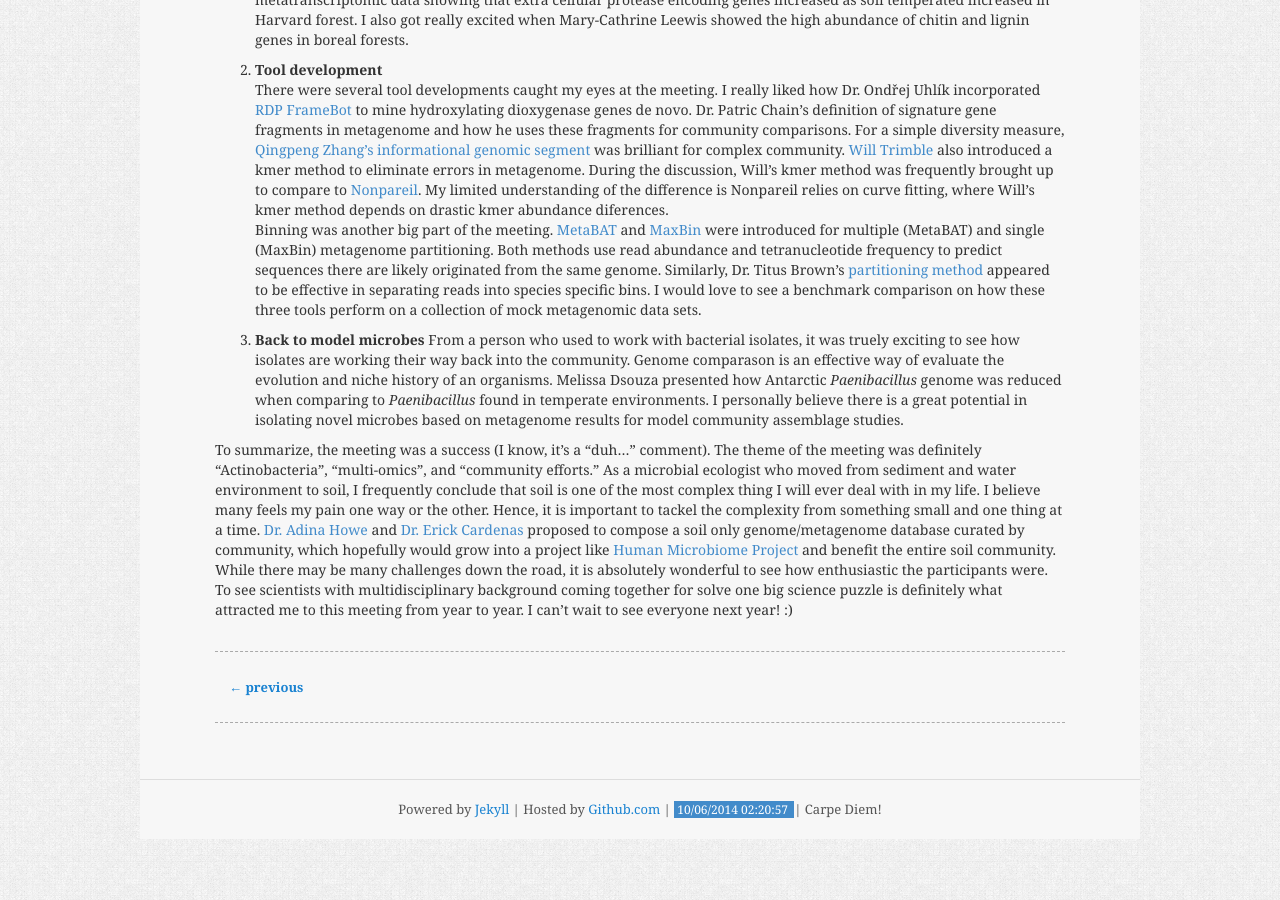
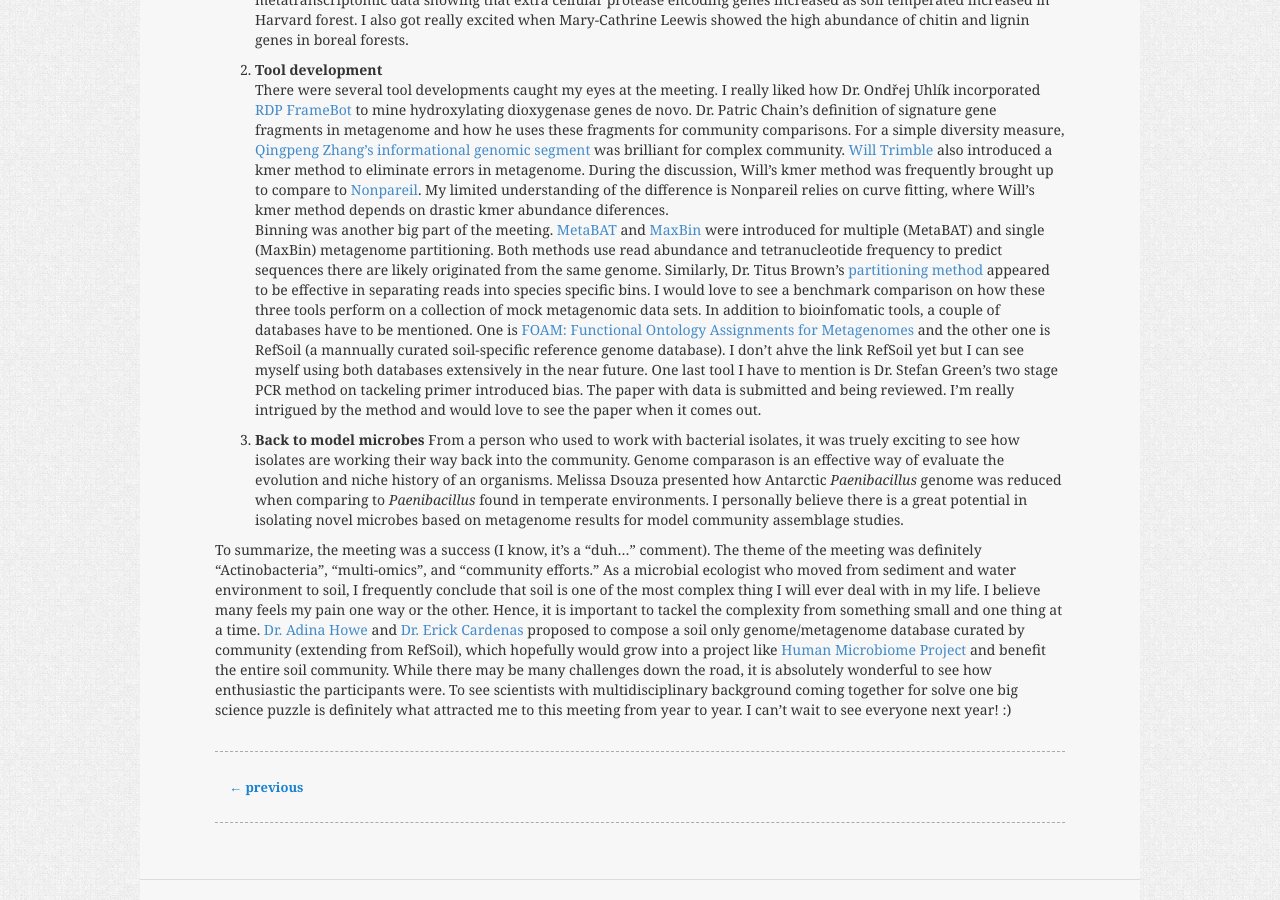
Before and after one commit to fandemonium/blog, a Jekyll site: the page built from _posts/2014-10-03-asmm14-summary.md, in a window 1280 px wide and 900 px high, scrolled down 780 px. Built offline with Jekyll 4.4.1, drawn with Linux system fonts in a browser that asks for light colours; Markdown is read by kramdown in place of the engine named in the settings; comment, search, counter and statistics services are not loaded.

Commit message:
add databases

```diff
--- a/_posts/2014-10-03-asmm14-summary.md
+++ b/_posts/2014-10-03-asmm14-summary.md
@@ -17,8 +17,10 @@
 2. **Tool development**
     There were several tool developments caught my eyes at the meeting. I really liked how Dr. Ondřej Uhlík incorporated [RDP FrameBot](https://rdp.cme.msu.edu/tutorials/framebot/RDPtutorial_FRAMEBOT.html) to mine hydroxylating dioxygenase genes de novo. Dr. Patric Chain's definition of signature gene fragments in metagenome and how he uses these fragments for community comparisons. For a simple diversity measure, [Qingpeng Zhang's](http://www.cse.msu.edu/~qingpeng/) [informational genomic segment](http://nbviewer.ipython.org/github/qingpeng/2013-diversity/blob/master/notebook/2013-diversity-summary.ipynb) was brilliant for complex community. [Will Trimble](https://github.com/wltrimbl) also introduced a kmer method to eliminate errors in metagenome. During the discussion, Will's kmer method was frequently brought up to compare to [Nonpareil](http://bioinformatics.oxfordjournals.org/content/30/5/629.long). My limited understanding of the difference is Nonpareil relies on curve fitting, where Will's kmer method depends on drastic kmer abundance diferences.
     Binning was another big part of the meeting. [MetaBAT](https://bitbucket.org/berkeleylab/metabat) and [MaxBin](http://www.microbiomejournal.com/content/2/1/26) were introduced for multiple (MetaBAT) and single (MaxBin) metagenome partitioning. Both methods use read abundance and tetranucleotide frequency to predict sequences there are likely originated from the same genome. Similarly, Dr. Titus Brown's [partitioning method](http://www.pnas.org/content/111/13/4904) appeared to be effective in separating reads into species specific bins. I would love to see a benchmark comparison on how these three tools perform on a collection of mock metagenomic data sets.
+    In addition to bioinfomatic tools, a couple of databases have to be mentioned. One is [FOAM: Functional Ontology Assignments for Metagenomes](http://portal.nersc.gov/project/m1317/FOAM/index.php) and the other one is RefSoil (a mannually curated soil-specific reference genome database). I don't ahve the link RefSoil yet but I can see myself using both databases extensively in the near future.
+    One last tool I have to mention is Dr. Stefan Green's two stage PCR method on tackeling primer introduced bias. The paper with data is submitted and being reviewed. I'm really intrigued by the method and would love to see the paper when it comes out.
 
 3. **Back to model microbes**
     From a person who used to work with bacterial isolates, it was truely exciting to see how isolates are working their way back into the community. Genome comparason is an effective way of evaluate the evolution and niche history of an organisms. Melissa Dsouza presented how Antarctic *Paenibacillus* genome was reduced when comparing to *Paenibacillus* found in temperate environments. I personally believe there is a great potential in isolating novel microbes based on metagenome results for model community assemblage studies.
 
-To summarize, the meeting was a success (I know, it's a "duh..." comment). The theme of the meeting was definitely "Actinobacteria", "multi-omics", and "community efforts." As a microbial ecologist who moved from sediment and water environment to soil, I frequently conclude that soil is one of the most complex thing I will ever deal with in my life. I believe many feels my pain one way or the other. Hence, it is important to tackel the complexity from something small and one thing at a time. [Dr. Adina Howe](germs-lab.github.io) and [Dr. Erick Cardenas](https://twitter.com/erickcardenasp) proposed to compose a soil only genome/metagenome database curated by community, which hopefully would grow into a project like [Human Microbiome Project](http://www.hmpdacc.org/) and benefit the entire soil community. While there may be many challenges down the road, it is absolutely wonderful to see how enthusiastic the participants were. To see scientists with multidisciplinary background coming together for solve one big science puzzle is definitely what attracted me to this meeting from year to year. I can't wait to see everyone next year! :)
+To summarize, the meeting was a success (I know, it's a "duh..." comment). The theme of the meeting was definitely "Actinobacteria", "multi-omics", and "community efforts." As a microbial ecologist who moved from sediment and water environment to soil, I frequently conclude that soil is one of the most complex thing I will ever deal with in my life. I believe many feels my pain one way or the other. Hence, it is important to tackel the complexity from something small and one thing at a time. [Dr. Adina Howe](germs-lab.github.io) and [Dr. Erick Cardenas](https://twitter.com/erickcardenasp) proposed to compose a soil only genome/metagenome database curated by community (extending from RefSoil), which hopefully would grow into a project like [Human Microbiome Project](http://www.hmpdacc.org/) and benefit the entire soil community. While there may be many challenges down the road, it is absolutely wonderful to see how enthusiastic the participants were. To see scientists with multidisciplinary background coming together for solve one big science puzzle is definitely what attracted me to this meeting from year to year. I can't wait to see everyone next year! :)
```
Also changed, not shown: 4 other files.
